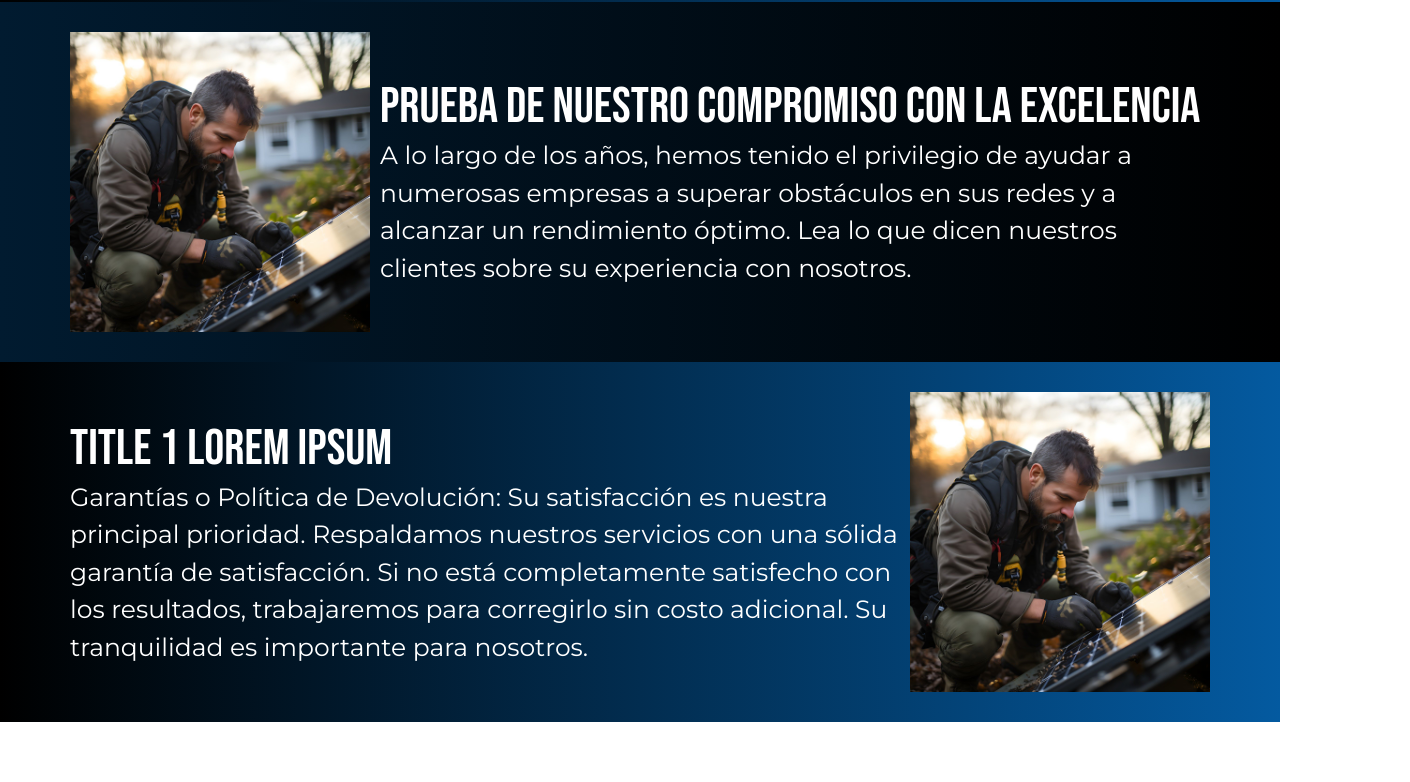
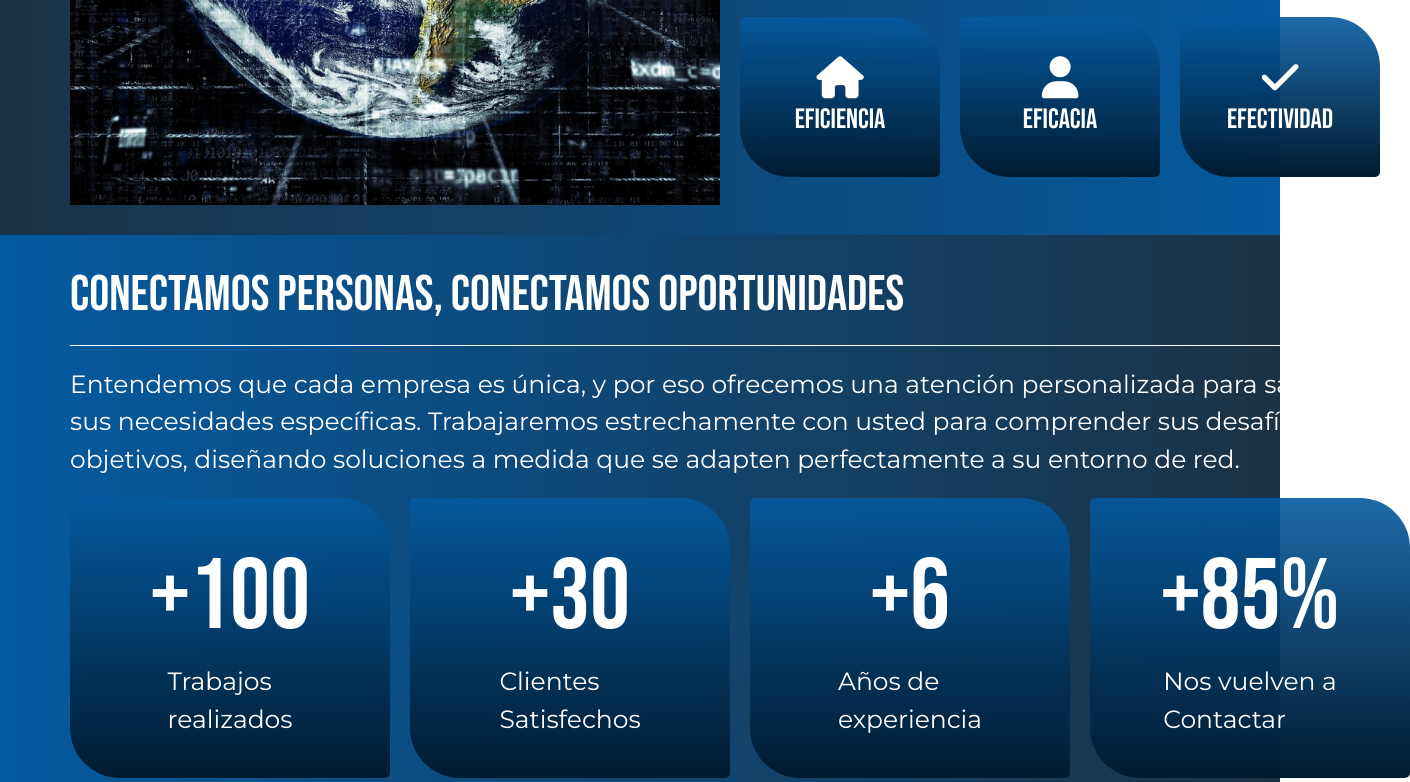
Before and after one commit to Ljromanessi/Redes-Deljo, a plain HTML site: page index.html in a window 1280 px wide. Shown: the part 1710-2492 px from the top of the page, 1410 px wide, since content can reach past the window. Before the commit the page ends 2432 px from the top, so only its background shows below. Drawn offline with nearby package versions, Linux system fonts and the light colour scheme.

Commit message:
cambios estilo

```diff
--- a/index.html
+++ b/index.html
@@ -8,6 +8,7 @@
     <link rel="preconnect" href="https://fonts.googleapis.com">
     <link rel="preconnect" href="https://fonts.gstatic.com" crossorigin>
     <link href="https://fonts.googleapis.com/css2?family=Bebas+Neue&family=Montserrat:ital,wght@0,100;0,200;0,300;0,400;0,500;0,600;0,700;0,800;0,900;1,100;1,200;1,300;1,400;1,500;1,600;1,700;1,800;1,900&display=swap" rel="stylesheet">
+    <script src="https://kit.fontawesome.com/e741486c2a.js" crossorigin="anonymous"></script>
 
     <link rel="stylesheet" href="style.css">
     <link rel="stylesheet" href="style-nav.css">
@@ -76,15 +77,29 @@
     </section>
     <section class="seccion seccion-oscuro">
         <div class="container">
-            <img src="Assets/primera seccion.jpg" alt="">
+            <img src="Assets/earth-2254769_1280.jpg" alt="">
             <div class="seccion-texto">
-                <h2>T</h2>
+                <h2>La eficiencia como un estándar</h2>
                 <p>
                     En cada proyecto que emprendemos, nos esforzamos por lograr un trabajo de alta calidad y meticulosamente
                 realizado. Nuestro equipo altamente capacitado y experimentado se dedica a garantizar que cada detalle
                 se aborde de manera prolija y precisa. Confíe en nosotros para mantener su red en un estado óptimo y sin
                 complicaciones.
                 </p>
+                <div class="seccion-contenedores">
+                    <div class="seccion-contenedores-iconos">
+                        <i class="fa-solid fa-house"></i>
+                        <h3>eficiencia</h3>
+                    </div>
+                    <div class="seccion-contenedores-iconos">
+                        <i class="fa-solid fa-user"></i>
+                        <h3>Eficacia</h3>
+                    </div>
+                    <div class="seccion-contenedores-iconos">
+                        <i class="fa-solid fa-check"></i>
+                        <h3>Efectividad</h3>
+                    </div>
+                </div>
             </div>
         </div>
     </section>
@@ -97,13 +112,29 @@
                 necesidades específicas. Trabajaremos estrechamente con usted para comprender sus desafíos y objetivos,
                  diseñando soluciones a medida que se adapten perfectamente a su entorno de red.
                 </p>
+                <div class="seccion-contenedores">
+                    <div class="seccion-contenedores-iconos porcentajes">
+                        <h3>+100</h3>
+                        <p>Trabajos<br>realizados</p>
+                    </div>
+                    <div class="seccion-contenedores-iconos porcentajes">
+                        <h3>+30</h3>
+                        <p>Clientes<br>Satisfechos</p>
+                    </div>
+                    <div class="seccion-contenedores-iconos porcentajes">
+                        <h3>+6</h3>
+                        <p>Años de<br>experiencia</p>
+                    </div>
+                    <div class="seccion-contenedores-iconos porcentajes">
+                        <h3>+85%</h3>
+                        <p>Nos vuelven a<br>Contactar</p>
+                    </div>
+                </div>
             </div>
-            <img src="Assets/primera seccion.jpg" alt="">
         </div>
     </section>
     <section class="seccion seccion-oscuro">
         <div class="container">
-            <img src="Assets/primera seccion.jpg" alt="">
             <div class="seccion-texto">
                 <h2>Prueba de nuestro compromiso con la excelencia</h2>
                 <p>
@@ -111,6 +142,24 @@
                 sus redes y a alcanzar un rendimiento óptimo. Lea lo que dicen nuestros clientes sobre su experiencia con
                 nosotros.
                 </p>
+                <div>
+                    <div>
+                        <h3></h3>
+                        <p></p>
+                    </div>
+                    <div>
+                        <h3></h3>
+                        <p></p>
+                    </div>
+                    <div>
+                        <h3></h3>
+                        <p></p>
+                    </div>
+                    <div>
+                        <h3></h3>
+                        <p></p>
+                    </div>
+                </div>
             </div>
         </div>
     </section>
--- a/style.scss
+++ b/style.scss
@@ -14,6 +14,8 @@ p{
 
 $azul:#045AA0;
 $oscuro:#011B30;
+$degrade-oscuro:rgba(1, 27, 48, 0.898);
+$degrade-claro: rgba(4,90,160,0.898);
 
 header {
 
@@ -82,31 +84,72 @@ header {
 .seccion{
     color: white;
 
+    .seccion-contenedores{
+
+        display: flex;
+        gap: 20px;
+        .seccion-contenedores-iconos{
+            width: 200px;
+            height: 160px;
+            border-radius:5px 50px ;
+            background: linear-gradient($degrade-claro,$oscuro);
+            display: flex;
+            align-items: center;
+            justify-content: center;
+            flex-direction: column;
+            gap: 5px;
+            i{
+                font-size: 42px;
+            }
+
+        }
+        .porcentajes{
+            width: 320px;
+            height: 280px;
+
+            p{
+                padding: 0;
+                font-size: 25px;
+                border: 0;
+            }
+            h3{
+                font-size: 100px;
+            }
+
+        }
+    }
+
     .container{
         padding: 30px 0;
         display: flex;
         align-items: center;
-        gap:10px
+        gap:20px
     }
     &-texto{
-
+        display: flex;
+        flex-direction: column;
+        gap: 20px;
         h2{
             font-size: 50px;
+
         }
         p{
             font-size: 25px;
+            border-top: white 1px solid ;
+            padding-top: 20px ;
         }
     }
 
     img{
-    width: 300px;
-    height: 300px;
+    width: 650px;
+    height: 600px;
+    object-fit: cover;
     }
 }
 
 .seccion-claro{
-    background: linear-gradient(90deg,black,$azul);
+    background: linear-gradient(-90deg,$degrade-oscuro,$azul);
 }
 .seccion-oscuro{
-    background: linear-gradient(-90deg,black,$oscuro);
+    background: linear-gradient(90deg,$degrade-oscuro,$azul);
 }
```
Also changed, not shown: style.css, 1 other file.
